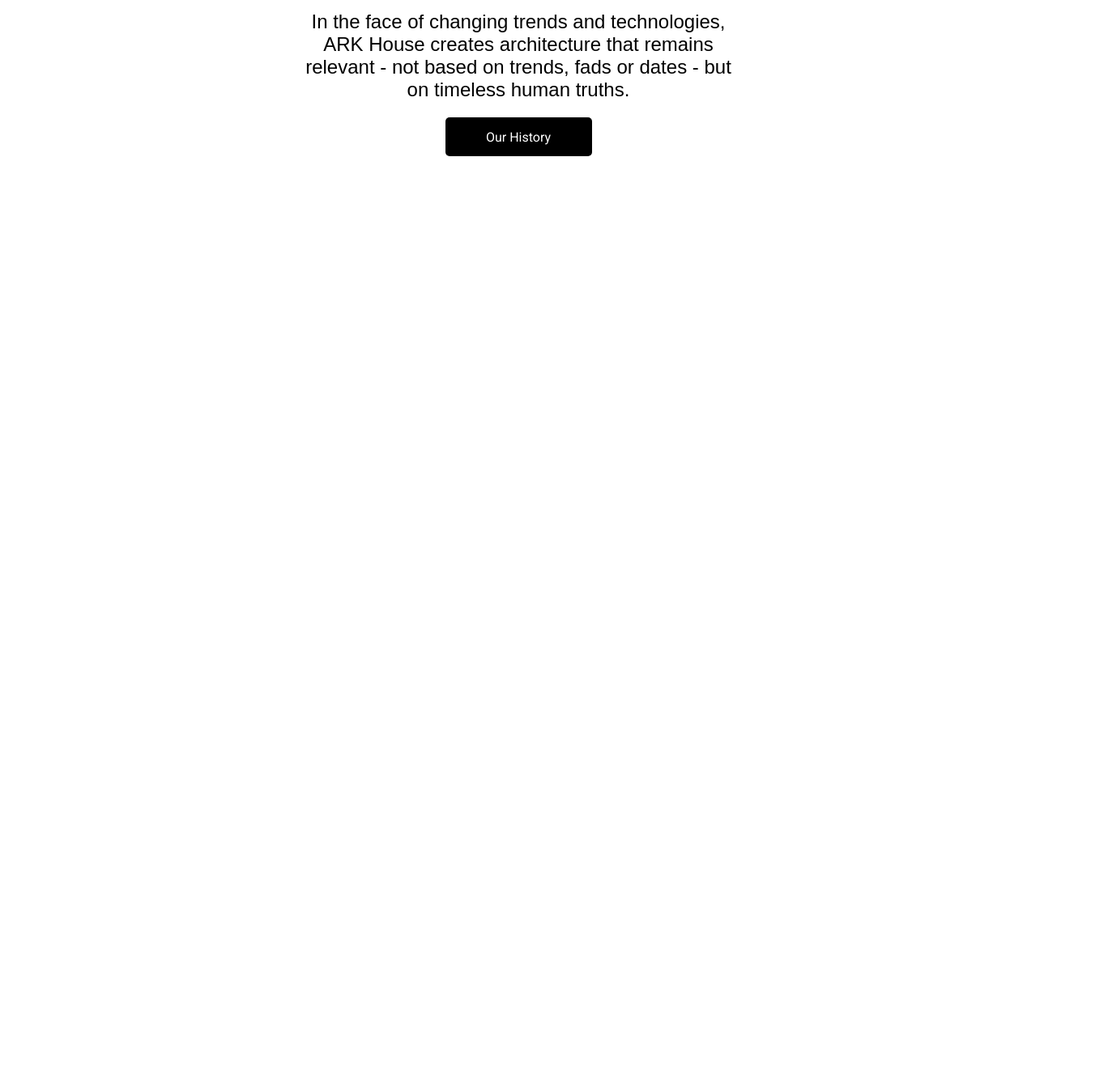
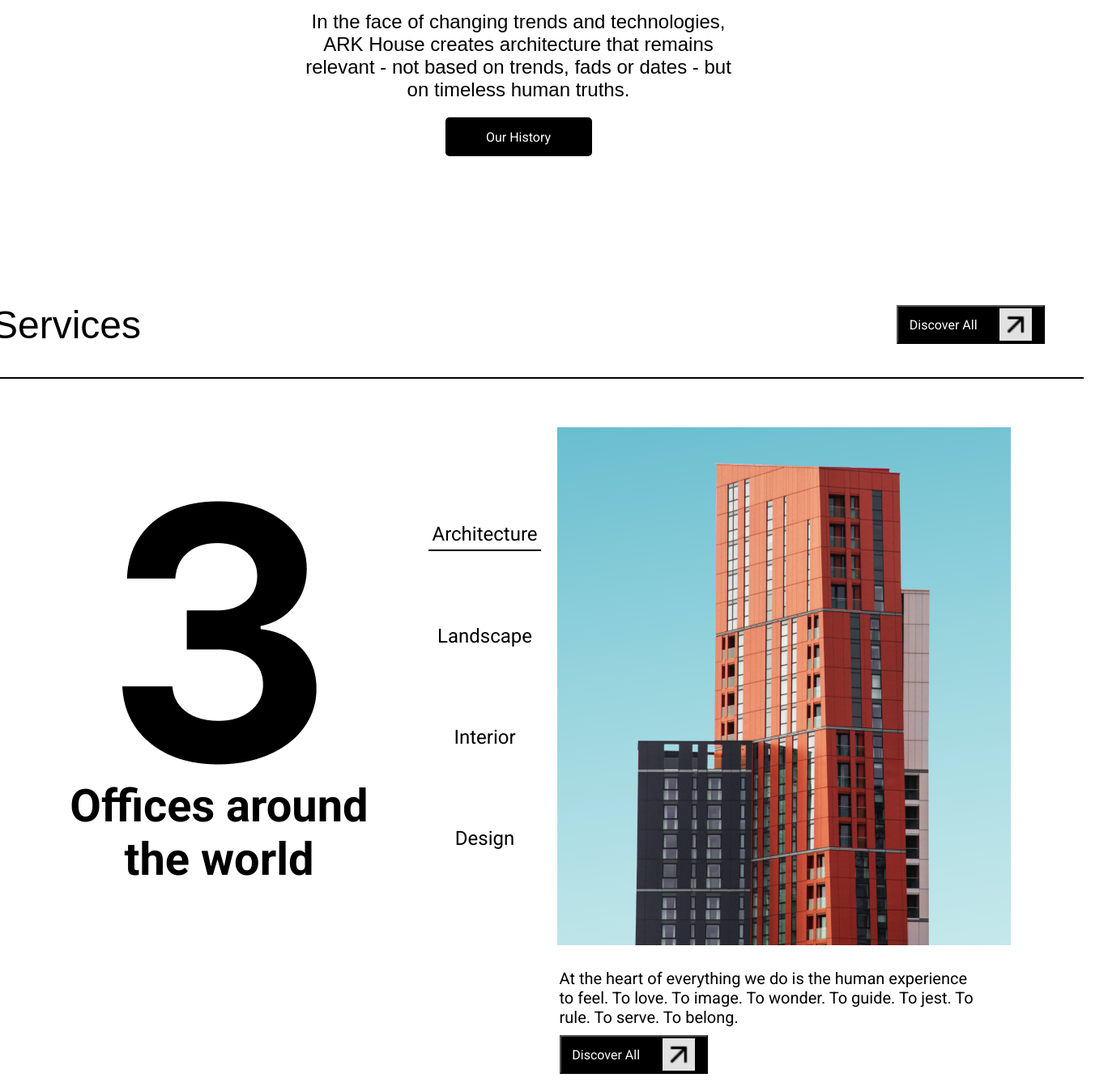
Before and after one commit to khuskivadze/ARK-House-Architectural-agency, a website: page html/homePage.html in a window 1280 px wide. Shown: the part 1382-2719 px from the top of the page at 81% size, 1368 px wide, since content can reach past the window. Before the commit the page ends 1718 px from the top, so only its background shows below. Drawn offline with nearby package versions, Linux system fonts and the light colour scheme.

Commit message:
add new section

```diff
--- a/css/homePage.css
+++ b/css/homePage.css
@@ -1,4 +1,5 @@
 /* header */
+
 .homePage {
     max-width: 2000px;
     height: auto;
@@ -50,6 +51,7 @@
 .header_menu nav {
     width: 100%;
     height: 100%;
+
 }
 .header_menu nav ul {
     width: 100%;
@@ -86,7 +88,6 @@
 /* main  */
 .main {
     width: 1470px;
-
     display: flex;
     flex-direction: column;
     align-items: center;
@@ -127,12 +128,8 @@
 .hero_option {
     width: 300px;
     height: 400px;
-
     display: flex;
     flex-direction: column;
-
-
-
 }
 .hero_button {
     width: 178px;
@@ -147,9 +144,6 @@
     margin-top: 20px;
     margin-left: 40%;
     border-radius: 5px;
-
-
-
 }
 .hero_button .btn {
     width: 40px;
@@ -193,7 +187,6 @@
     flex-direction: column;
     align-items: center;
     justify-content: center;
-
     gap: 30px;
     margin-top: 40px;
 }
@@ -203,8 +196,6 @@
     width: 900px;
     font-weight: 500;
     font-family: "Poppins", sans-serif;
-
-
 }
 .description {
     width: 441px;
@@ -290,6 +281,179 @@
 /* about */
 
 
+/* services */
+.services {
+    width: 1455px;
+    height: 1000px;
+
+    display: flex;
+    flex-direction: column;
+    align-items: center;
+}
+.title_button_divider {
+    width: 1455px;
+    height: 130px;
+
+    display: flex;
+    align-items: center;
+    justify-content: center;
+
+}
+.title_button_divider .top {
+    width: 1300px;
+    height: 130px;
+
+    display: flex;
+    align-items: center;
+    justify-content: space-between;
+}
+.title_button_divider .top h4{
+    font-size: 48px;
+    font-family: "Poppins", sans-serif;
+    font-weight: 400;
+
+}
+
+.title_button_divider .top  button{
+    width: 183px;
+    height: 48px;
+    display: flex;
+    align-items: center;
+    justify-content: space-around;
+    background-color: black;
+    color: white;
+    font-size: 16px;
+}
+.title_button_divider .top  button img{
+    width: 40px;
+    height: 40px;
+    background-color: #e2e2e2;
+}
+.menu_image {
+    width: 1455px;
+    height: 812px;
+    display: flex;
+    flex-direction: column;
+    align-items: center;
+    justify-content: center;
+    margin-top: 60px;
+
+}
+.menu_image_content  {
+    width: 1455px;
+    height: 640px;
+    display: flex;
+    align-items: center;
+    justify-content: center;
+    gap: 20px;
+}
+.menu_image_content  .number {
+    width: 477px;
+    height: 505px;
+    display: flex;
+    flex-direction: column;
+    align-items: center;
+    justify-content: center;
+}
+.menu_image_content  .number  .num {
+    width: 397px;
+    height: 361px;
+
+    display: flex;
+    justify-content: center;
+    align-items: center;
+
+}
+.menu_image_content  .number  h2 {
+    font-size: 56px;
+    text-align: center;
+    width: 427px;
+}
+
+.service_menu {
+    width: 139px;
+    height: 640px;
+
+    display: flex;
+    align-items: center;
+    justify-content: center;
+}
+.service_menu ul {
+    width: 100%;
+    height: 500px;
+
+    display: flex;
+    flex-direction: column;
+    justify-content: space-around;
+    align-items: center;
+}
+.service_menu ul li {
+    width: 139px;
+    height: 41px;
+    display: flex;
+    align-items: center;
+    justify-content: center;
+    text-align: center;
+    font-size: 24px;
+
+
+}
+.active {
+    border-bottom: 2px solid black;
+}
+
+.menu_image_content  .image {
+    width: 560px;
+    height: 640px;
+}
+
+.menu_description{
+    width: 1455px;
+    height: 149px;
+
+    margin-top: 20px;
+    display: flex;
+
+
+}
+.empty {
+    width: 778px;
+    height: 149px;
+}
+.des_button {
+    width: 557px;
+    height: 148px;
+    display: flex;
+    flex-direction: column;
+
+    justify-content: center;
+    gap: 10px;
+
+
+}
+.des_button  .button {
+    width: 183px;
+    height: 48px;
+    display: flex;
+    align-items: center;
+    justify-content: space-around;
+    background-color: black;
+    color: white;
+    font-size: 16px;
+}
+.des_button  .button  img{
+    width: 40px;
+    height: 40px;
+    background-color: #e2e2e2;
+}
+.des_button  p {
+    width: 520px;
+    font-size: 20px;
+   font-family: "Roboto", sans-serif;
+
+}
+
+
 
 
 
--- a/html/homePage.html
+++ b/html/homePage.html
@@ -60,6 +60,7 @@
 
     <!-- main -->
     <main class="main" id="main">
+
         <section class="hero">
             <div class="hero_content">
                 <div class="hero_title">
@@ -123,6 +124,61 @@
 
         </section>
 
+        <section class="services">
+            <div class="title_button_divider">
+                <div class="top">
+                    <h4>Services</h4>
+                    <button>
+                        <span>Discover All</span>
+                        <img src="../images/arrow-up-right.png" alt="">
+                    </button>
+                </div>
+
+            </div>
+            <div class="divided"></div>
+
+            <div class="menu_image">
+                <div class="menu_image_content">
+                    <div class="number">
+                        <div class="num">
+                            <img src="../images/3.png" alt="">
+                        </div>
+                        <h2>Offices around the world</h2>
+                    </div>
+                    <div class="service_menu">
+                        <ul>
+                            <li class="active">Architecture</li>
+                            <li>Landscape</li>
+                            <li>Interior</li>
+                            <li>Design</li>
+                        </ul>
+                    </div>
+                    <div class="image">
+                        <img src="../images/Image4.png" alt="">
+                    </div>
+                </div>
+                <div class="menu_description">
+                    <div class="empty"></div>
+                    <div class="des_button">
+                        <p>At the heart of everything we do is the human
+                           experience to feel. To love. To image. To wonder.
+                           To guide. To jest. To rule. To serve. To belong.
+                        </p>
+                        <button class="button">
+                            <span>Discover All</span>
+                            <img src="../images/arrow-up-right.png" alt="">
+                        </button>
+                    </div>
+                </div>
+
+
+            </div>
+
+
+
+
+        </section>
+
 
 
 
```
Also changed, not shown: html/hel.html (added, +11 -0 lines), images/3.png (added), images/arrow-up-right.png (added).
